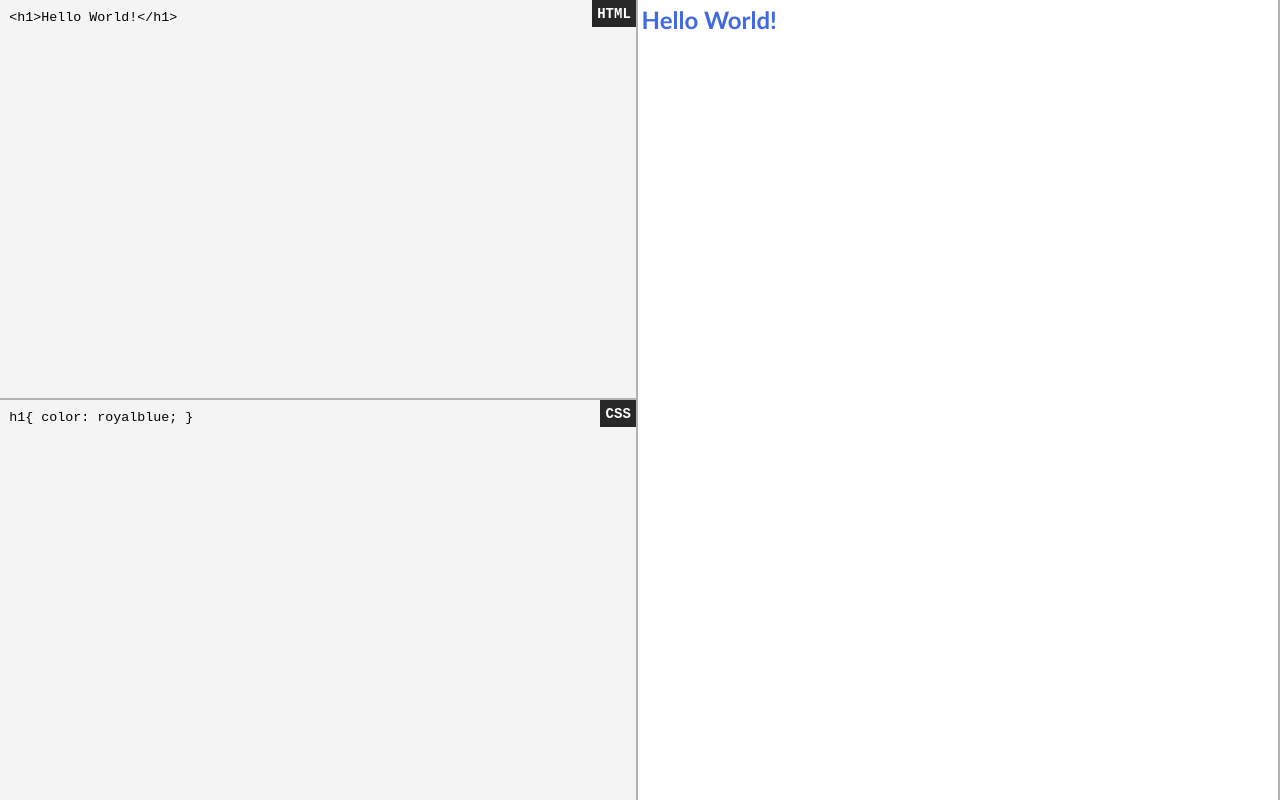
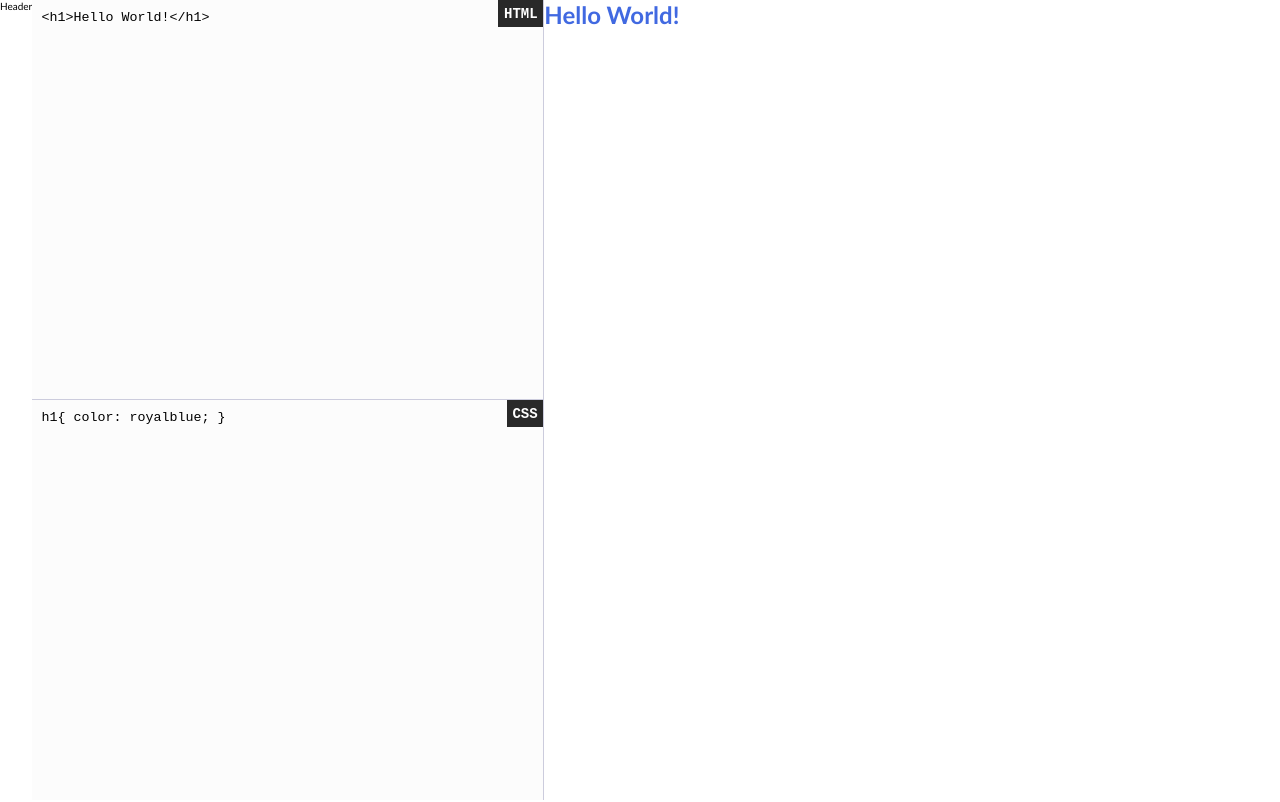
Before and after one commit to benjithorpe/codebuddy, a Svelte app: page / in a window 1280 px wide. Built offline with nearby package versions, Linux system fonts and the light colour scheme.

Commit message:
dont remember what changed gere

```diff
--- a/public/global.css
+++ b/public/global.css
@@ -13,11 +13,11 @@ main {
 }
 
 main > section{
-	border-right: 2px solid rgba(0, 0, 0, 0.3);
-	flex-basis: 100%;
+	border-right: 1px solid #ccd;
+	/* flex-basis: 100%; */
 	height: 100%;
 }
-.html{ border-bottom: 2px solid rgba(0, 0, 0, 0.3); }
+.html{ border-bottom: 1px solid #ccd; }
 .html, .css{
 	height: 50%;
 	outline: none;
--- a/src/App.svelte
+++ b/src/App.svelte
@@ -1,21 +1,29 @@
 <script>
+	import Header from './Header.svelte';
 	import Output from './Output.svelte';
 	let htmlContent = "<h1>Hello World!</h1>";
 	let cssContent = "h1{ color: royalblue; }";
 
-	$: outputMessage = `<style>${cssContent}</style> ${htmlContent}`;
+
+	$: outputMessage = `<style>
+											*{box-sizing: border-box}
+											ul, ol{list-style-position: inside;}
+												${cssContent}
+											</style>
+											${htmlContent}`;
 </script>
 
 <main>
+	<Header/>
 	<section class="editor">
 		<section class="html">
 			<div class="tag">HTML</div>
-			<textarea name="" bind:value="{htmlContent}"></textarea>
+			<textarea name="" bind:value={htmlContent}></textarea>
 		</section>
 
 		<section class="css">
 			<div class="tag">CSS</div>
-			<textarea name="" bind:value="{cssContent}"></textarea>
+			<textarea name="" bind:value={cssContent}></textarea>
 		</section>
 	</section>
 
@@ -23,6 +31,9 @@
 </main>
 
 <style>
+	.editor{
+		width: 40%;
+	}
 	.editor > section{ position: relative; }
 	textarea{
     outline: 0;
@@ -33,9 +44,8 @@
 		overflow: auto;
 		resize: none;
 		line-height: 1.4;
-		background-color: #f4f4f4;
+		background-color: #fcfcfc;
 	}
-
 	div.tag{
 		position: absolute;
 		top: 0;
--- /dev/null
+++ b/src/Editor.svelte
@@ -0,0 +1,47 @@
+<script>
+	let htmlContent = "<h1>Hello World!</h1>";
+	let cssContent = "h1{ color: royalblue; }";
+
+	$: outputMessage = `<style>${cssContent}</style> ${htmlContent}`;
+
+  export const tag = "";
+</script>
+
+<section class="editor">
+  <section class="html">
+    <div class="tag">{tag}</div>
+    <textarea name="" bind:value={htmlContent}></textarea>
+  </section>
+
+  <!-- <section class="css">
+    <div class="tag">{tag}</div>
+    <textarea name="" bind:value={cssContent}></textarea>
+  </section> -->
+</section>
+
+<style>
+	.editor > section{ position: relative; }
+	textarea{
+    outline: 0;
+		border: none;
+		padding: 0.7em;
+		width: 100%;
+		height: 100%;
+		overflow: auto;
+		resize: none;
+		line-height: 1.4;
+		background-color: #f4f4f4;
+	}
+
+	div.tag{
+		position: absolute;
+		top: 0;
+		right: 0;
+		padding: .4em;
+		font-size: 1.4rem;
+		font-family: monospace;
+		background-color: rgba(0, 0, 0, 0.836);
+		color: white;
+		font-weight: bold;
+	}
+</style>
--- /dev/null
+++ b/src/Header.svelte
@@ -0,0 +1,7 @@
+<script></script>
+
+<header>
+  Header
+</header>
+
+<style></style>
--- a/src/Output.svelte
+++ b/src/Output.svelte
@@ -1,21 +1,23 @@
 <script>
-  export let outputMessage;
+	export let outputMessage;
 </script>
 
 <section class="output">
-  {@html outputMessage}
+	{@html outputMessage}
 </section>
 
 <style>
-  section.output{
-		padding: 0.2em;
+	section {
+		/* padding: 0.2em; */
 		font-size: 1.6rem;
 		text-align: left;
-		line-height: 1.4;
+		/* line-height: 1.4; */
 		overflow-y: auto;
+		border: none;
 	}
-
-	@media screen and (max-width: 768px){
-		section.output{ order: -1; }
+	@media screen and (max-width: 768px) {
+		section {
+			order: -1;
+		}
 	}
 </style>
```
